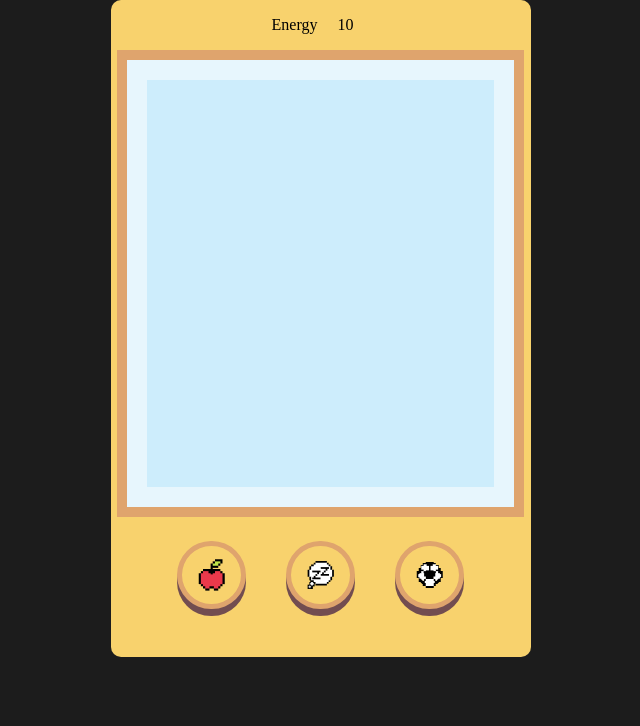
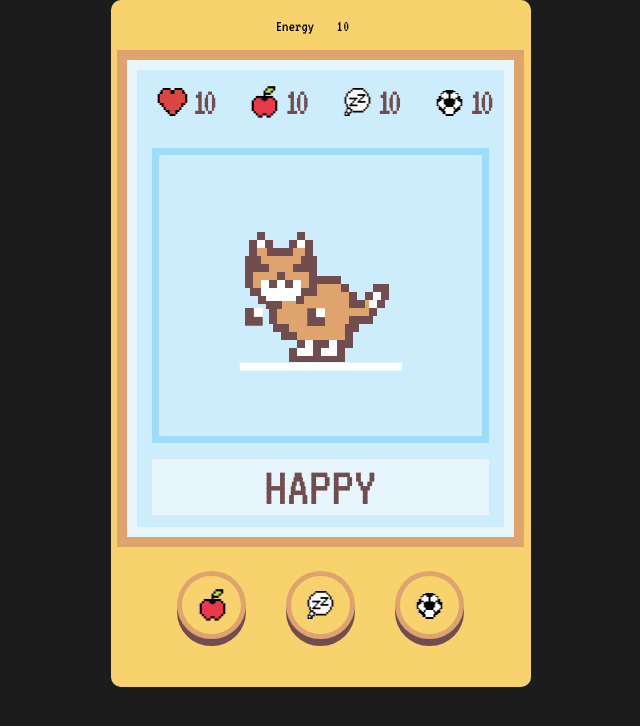
Before and after one commit to AniaPiWo/tamagotchi, a plain HTML site: page index.html in a window 1280 px wide. Shown: the whole page, without its empty margins (319-959 px from the left). Drawn offline with Linux system fonts and the light colour scheme.

Commit message:
create statisc game display

```diff
--- a/index.html
+++ b/index.html
@@ -8,16 +8,75 @@
   <body>
     <div class="gameBoy">
       <p class="bar">Energy <span class="health" /></p>
-      <div class="gameBoy__screenBox"></div>
+      <div class="gameBoy__screenBox">
+        <div class="screen__characterLifeParamBox">
+          <div class="screen__characterLifeParam lifePoints">
+            <img
+              src="./icons/IconHealth.png"
+              alt="comic buuble with two z"
+              width="40"
+              height="40"
+            />
+            <p class="points">10</p>
+          </div>
+          <div class="screen__characterLifeParam hungerPoints">
+            <img
+              src="./icons/IconHunger.png"
+              alt="comic buuble with two z"
+              width="40"
+              height="40"
+            />
+            <p class="points">10</p>
+          </div>
+          <div class="screen__characterLifeParam leepPoints">
+            <img
+              src="./icons/IconSleep.png"
+              alt="comic buuble with two z"
+              width="40"
+              height="40"
+            />
+            <p class="points">10</p>
+          </div>
+          <div class="screen__characterLifeParam playPoints">
+            <img
+              src="./icons/IconFun.png"
+              alt="comic buuble with two z"
+              width="40"
+              height="40"
+            />
+            <p class="points">10</p>
+          </div>
+        </div>
+        <div class="screen__character">
+          <img src="./icons/Nimo.png" alt="pexel cat" />
+          <img src="./icons/line1.png" alt="white line" />
+        </div>
+        <div class="screen__characterState"><p>HAPPY</p></div>
+      </div>
       <div class="gameBoy__buttonBox">
         <button class="gameBoy__button eat">
-          <img src="./icons/apple.png" alt="pexel apple" />
+          <img
+            src="./icons/IconHunger.png"
+            alt="comic buuble with two z"
+            width="40"
+            height="40"
+          />
         </button>
         <button class="gameBoy__button sleep">
-          <img src="./icons/zzz.png" alt="comic buuble with two z" />
+          <img
+            src="./icons/IconSleep.png"
+            alt="comic buuble with two z"
+            width="40"
+            height="40"
+          />
         </button>
         <button class="gameBoy__button play">
-          <img src="./icons/ball.png" alt="pexel football" />
+          <img
+            src="./icons/IconFun.png"
+            alt="comic buuble with two z"
+            width="40"
+            height="40"
+          />
         </button>
       </div>
     </div>
--- a/styles.css
+++ b/styles.css
@@ -1,3 +1,5 @@
+@import url("https://fonts.googleapis.com/css2?family=VT323&display=swap");
+
 * {
   margin: 0;
   padding: 0;
@@ -8,6 +10,7 @@ body {
   background: #1c1c1c;
   overflow: hidden;
   height: 100vh;
+  font-family: "VT323", sans-serif;
 }
 
 .bar {
@@ -28,25 +31,69 @@ body {
   background: #f8d26d;
   border-radius: 10px;
   margin: 0 auto;
-  height: 657px;
+  height: 687px;
   padding-left: 6px;
   padding-right: 7px;
 }
-
 .gameBoy__screenBox {
   width: 100%;
-  height: 477px;
-  margin-left: 6px;
-  margin-right: 7px;
   background: #cdedfc;
   border: 10px solid #dfa46d;
-  box-shadow: inset 0px 0px 0px 20px #e7f6fd;
+  box-shadow: inset 0px 0px 0px 10px #e7f6fd;
+  display: flex;
+  flex-direction: column;
+  align-items: center;
+  padding: 22px 25px;
+}
+
+.screen__characterLifeParamBox {
+  display: flex;
+  flex-direction: row;
+  gap: 17px;
+  justify-content: space-between;
+  padding-bottom: 26px;
+  width: 100%;
+}
+
+.screen__characterLifeParam {
+  display: flex;
+  flex-direction: row;
+  justify-content: center;
+  align-items: center;
+  font-size: 40px;
+  line-height: 40px;
+  letter-spacing: -0.15em;
+  color: #724d50;
+}
+
+.screen__character {
+  border: 7px solid #9fdcf9;
+  width: 100%;
+  display: flex;
+  flex-direction: column;
+  align-items: center;
+  justify-content: center;
+  margin-left: 25px;
+  margin-right: 25px;
+  padding-top: 77px;
+  padding-bottom: 65px;
+}
+
+.screen__characterState {
+  font-size: 56px;
+  line-height: 56px;
+  text-align: center;
+  color: #724d50;
+  background-color: #e7f6fd;
+  width: 100%;
+  margin-top: 16px;
+  /*   transform: rotate(180deg); */
 }
 
 .gameBoy__buttonBox {
   display: flex;
   gap: 40.82px;
-  justify-content: center;
+  justify-content: space-between;
 }
 
 .gameBoy__button {
```
Also changed, not shown: icons/IconFun.png (added), icons/IconHealth.png (added), icons/IconHunger.png (added), icons/IconSleep.png (added), icons/Nimo.png (added), icons/apple.png (deleted), icons/ball.png (deleted), icons/line1.png (added), icons/zzz.png (deleted).
